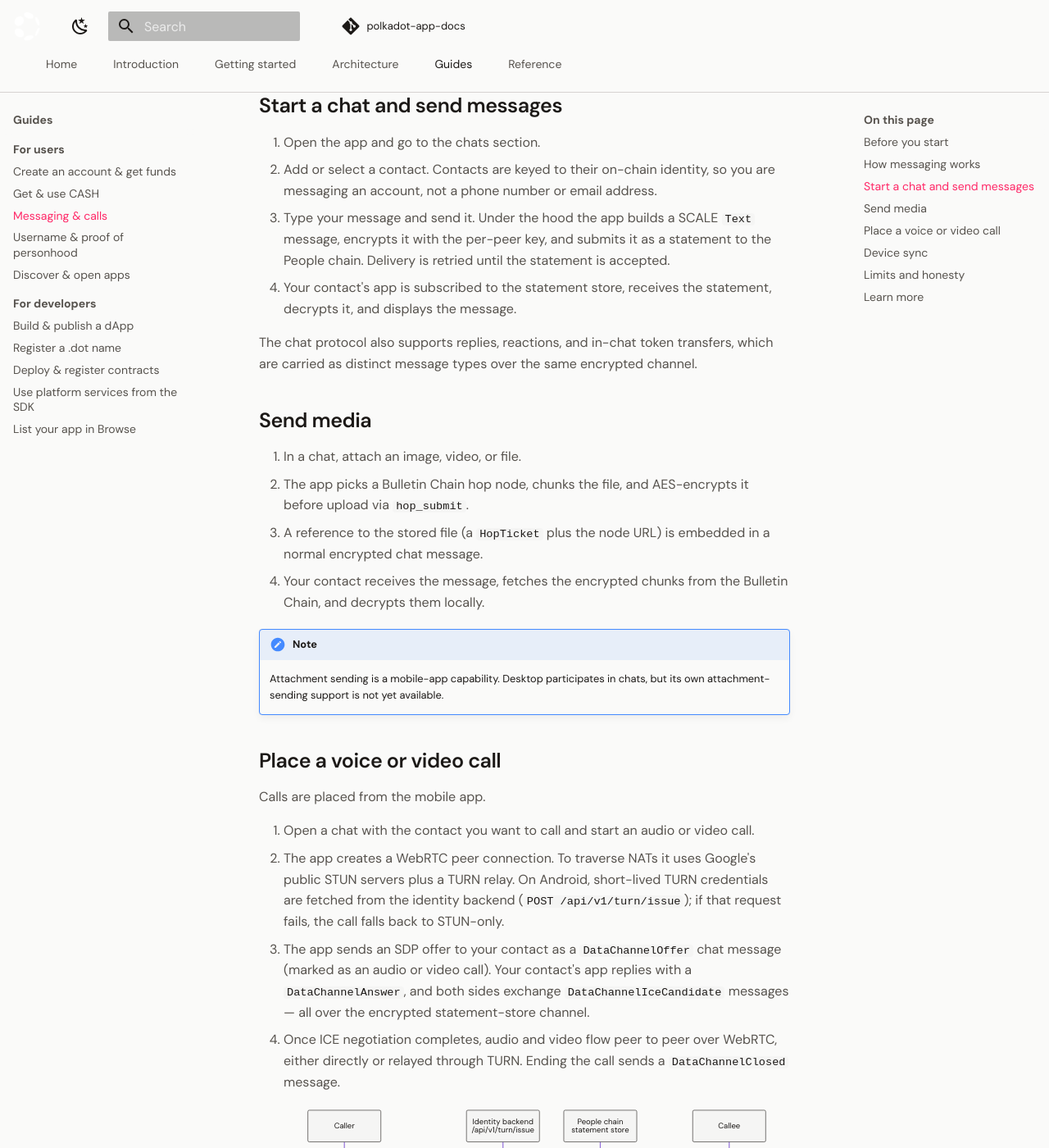
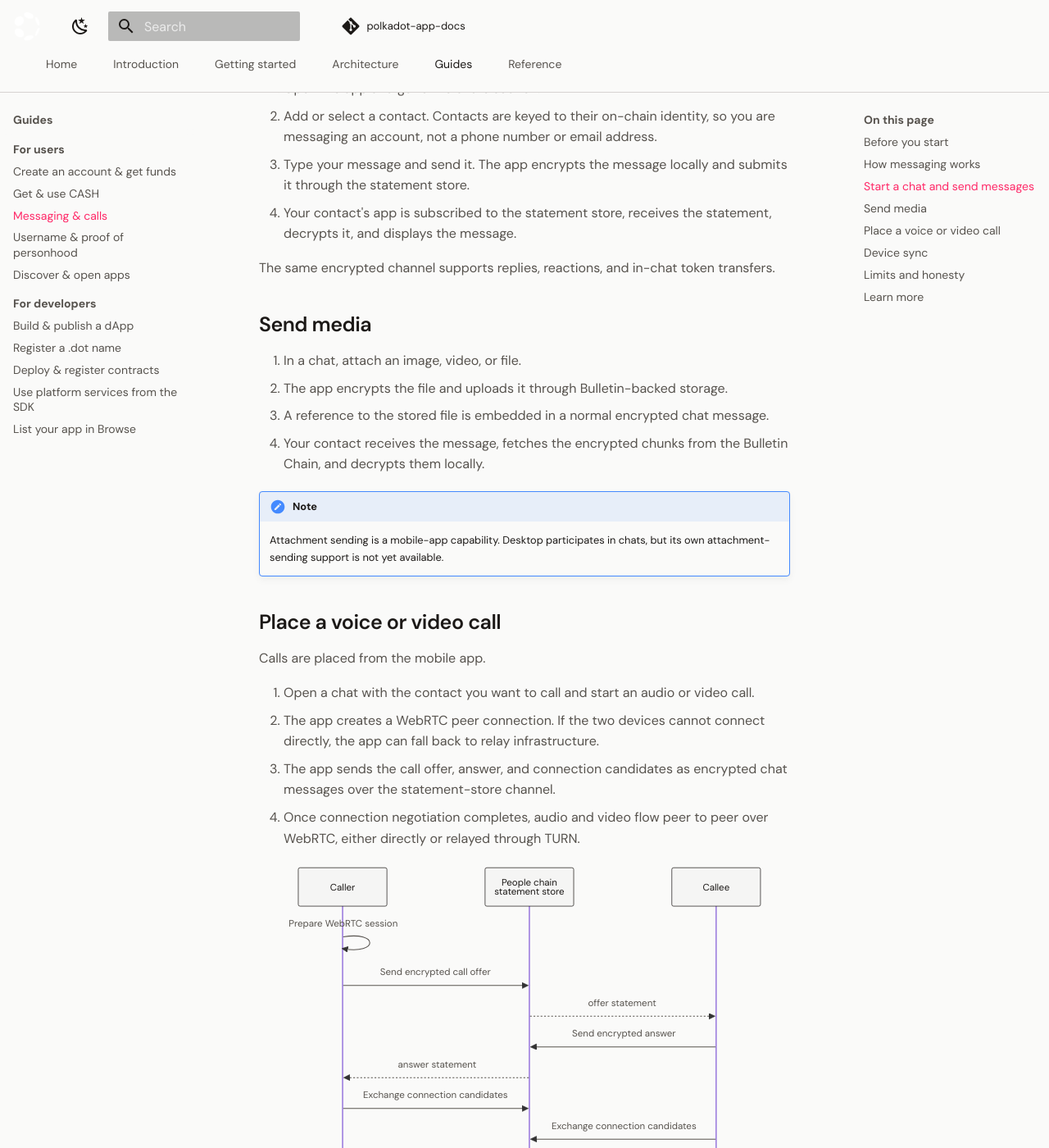
Before and after one commit to Polkadot-Community-Foundation/polkadot-app-docs, an MkDocs documentation site: the page built from docs/guides/messaging-and-calls.md, in a window 1280 px wide and 1400 px high, scrolled down 1776 px. Shown: the whole window at 82% size. Built offline with MkDocs 1.6.1 and Material for MkDocs 9.7.7, drawn with Linux system fonts in a browser that asks for light colours; comment, search, counter and statistics services are not loaded; some of the changed text lies outside the part shown.

Commit message:
chore: build github pages

````diff
--- a/docs/guides/messaging-and-calls.md
+++ b/docs/guides/messaging-and-calls.md
@@ -2,9 +2,9 @@
 
 The Polkadot app includes a built-in, self-custodial messenger. You can hold
 one-to-one chats, send media, and place voice or video calls to your contacts —
-without a central chat database that reads your messages. Text and call
-signaling travel as encrypted statements; attachments and live media use the
-supporting transport described below.
+without a central chat database that reads your messages. Text, attachments,
+and calls use different transports behind the scenes, but the app keeps that
+workflow in one conversation view.
 
 This page covers the user-facing flow and the current limits of each client.
 
@@ -35,22 +35,17 @@ contact.
 The messenger has no dedicated plaintext messaging backend. It uses two Polkadot
 chains as transport, plus WebRTC for live media:
 
-- **Text messages and call signaling** are SCALE-encoded, end-to-end encrypted,
-  and delivered through the [Polkadot statement store](https://docs.polkadot.com)
-  on the People chain over JSON-RPC (`statement_submit` /
-  `statement_subscribeStatement`).
+- **Text messages and call signaling** are end-to-end encrypted and delivered
+  through the People chain statement store.
 - **Media attachments** (images, video, files) do not go through the statement
-  store. They are chunked, AES-encrypted, and stored on the Bulletin Chain via a
-  "hop" RPC API (`hop_submit` / `hop_claim` / `hop_ack`); the chat message only
-  carries a reference (a `HopTicket`) so the recipient can fetch and decrypt the
+  store. They are encrypted and stored through Bulletin-backed storage; the chat
+  message only carries a reference so the recipient can fetch and decrypt the
   file.
 - **Voice and video calls** use WebRTC directly between the two devices. There is
   no signaling server: the SDP offer/answer and ICE candidates are sent as
   ordinary encrypted chat messages over the same statement-store channel.
 
-Encryption is per peer: the app derives a shared secret via ECDH between your key
-and your contact's key, runs it through HKDF-SHA256, and uses the result to
-AES-encrypt each message. The chain sees only ciphertext.
+Encryption is per peer. The chain sees only ciphertext.
 
 ```mermaid
 flowchart TD
@@ -62,9 +57,9 @@ flowchart TD
     B1[Chat UI / ChatEngine]
     B2[WebRTC peer connection]
   end
-  SS[People chain<br/>statement store<br/>statement_submit / subscribe]
-  BC[Bulletin chain<br/>hop_submit / hop_claim]
-  TURN[TURN relay + Google STUN]
+  SS[People chain<br/>statement store]
+  BC[Bulletin-backed<br/>attachment storage]
+  TURN[STUN / TURN]
 
   A1 -- E2E-encrypted statements<br/>text + call signals --> SS
   SS -- subscription --> B1
@@ -80,23 +75,19 @@ flowchart TD
 1. Open the app and go to the chats section.
 2. Add or select a contact. Contacts are keyed to their on-chain identity, so you
    are messaging an account, not a phone number or email address.
-3. Type your message and send it. Under the hood the app builds a SCALE
-   `Text` message, encrypts it with the per-peer key, and submits it as a
-   statement to the People chain. Delivery is retried until the statement is
-   accepted.
+3. Type your message and send it. The app encrypts the message locally and
+   submits it through the statement store.
 4. Your contact's app is subscribed to the statement store, receives the
    statement, decrypts it, and displays the message.
 
-The chat protocol also supports replies, reactions, and in-chat token transfers,
-which are carried as distinct message types over the same encrypted channel.
+The same encrypted channel supports replies, reactions, and in-chat token
+transfers.
 
 ## Send media
 
 1. In a chat, attach an image, video, or file.
-2. The app picks a Bulletin Chain hop node, chunks the file, and AES-encrypts it
-   before upload via `hop_submit`.
-3. A reference to the stored file (a `HopTicket` plus the node URL) is embedded in
-   a normal encrypted chat message.
+2. The app encrypts the file and uploads it through Bulletin-backed storage.
+3. A reference to the stored file is embedded in a normal encrypted chat message.
 4. Your contact receives the message, fetches the encrypted chunks from the
    Bulletin Chain, and decrypts them locally.
 
@@ -109,36 +100,27 @@ which are carried as distinct message types over the same encrypted channel.
 Calls are placed from the mobile app.
 
 1. Open a chat with the contact you want to call and start an audio or video call.
-2. The app creates a WebRTC peer connection. To traverse NATs it uses Google's
-   public STUN servers plus a TURN relay. On Android, short-lived TURN
-   credentials are fetched from the identity backend
-   (`POST /api/v1/turn/issue`); if that request fails, the call falls back to
-   STUN-only.
-3. The app sends an SDP offer to your contact as a `DataChannelOffer` chat
-   message (marked as an audio or video call). Your contact's app replies with a
-   `DataChannelAnswer`, and both sides exchange `DataChannelIceCandidate`
-   messages — all over the encrypted statement-store channel.
-4. Once ICE negotiation completes, audio and video flow peer to peer over WebRTC,
-   either directly or relayed through TURN. Ending the call sends a
-   `DataChannelClosed` message.
+2. The app creates a WebRTC peer connection. If the two devices cannot connect
+   directly, the app can fall back to relay infrastructure.
+3. The app sends the call offer, answer, and connection candidates as encrypted
+   chat messages over the statement-store channel.
+4. Once connection negotiation completes, audio and video flow peer to peer over
+   WebRTC, either directly or relayed through TURN.
 
 ```mermaid
 sequenceDiagram
   participant Caller
-  participant IB as Identity backend<br/>/api/v1/turn/issue
   participant SS as People chain<br/>statement store
   participant Callee
-  Caller->>IB: POST /api/v1/turn/issue (bearer)
-  IB-->>Caller: servers + username/password + ttl
-  Caller->>Caller: create WebRTC PC (STUN + TURN)
-  Caller->>SS: DataChannelOffer (SDP, audio/video)
+  Caller->>Caller: Prepare WebRTC session
+  Caller->>SS: Send encrypted call offer
   SS-->>Callee: offer statement
-  Callee->>SS: DataChannelAnswer (SDP)
+  Callee->>SS: Send encrypted answer
   SS-->>Caller: answer statement
-  Caller->>SS: DataChannelIceCandidate
-  Callee->>SS: DataChannelIceCandidate
+  Caller->>SS: Exchange connection candidates
+  Callee->>SS: Exchange connection candidates
   Caller-->>Callee: WebRTC media (direct or TURN relay)
-  Caller->>SS: DataChannelClosed (end)
+  Caller->>SS: End call
 ```
 
 On Desktop, incoming call state is folded from the same call-signal messages and
@@ -147,10 +129,9 @@ shown in the chat UI (ringing, active, finished, cancelled, missed).
 ## Device sync
 
 Desktop and mobile can keep contacts and chats in sync over an encrypted
-peer-to-peer channel. The two devices establish a WebRTC data channel — signaling
-the offer, answer, and ICE candidates through the same People-chain statement
-store — and replicate contacts and chats once the channel opens. TURN, where
-used, is configured client-side.
+peer-to-peer channel. The devices negotiate that channel through the same
+statement-store path used for calls, then replicate contacts and chats once the
+channel opens.
 
 ## Limits and honesty
 
````
Also changed, not shown: docs/getting-started/index.md (+1 -1 lines), docs/guides/deploy-contracts-cdm.md (+1 -2 lines), docs/guides/list-in-browse.md (+1 -2 lines), docs/guides/username-and-personhood.md (+20 -10 lines), docs/introduction.md (+12 -4 lines), 3 other files.
